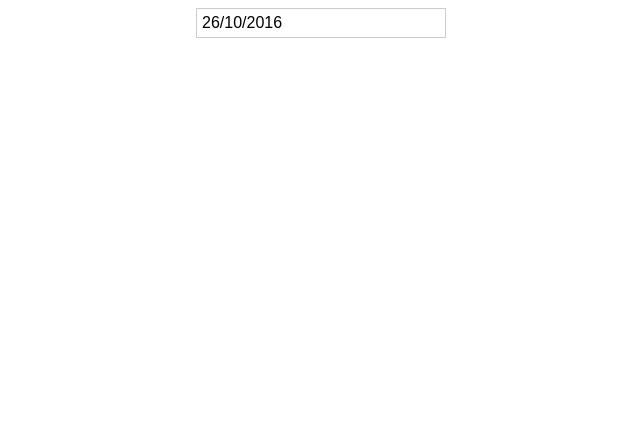
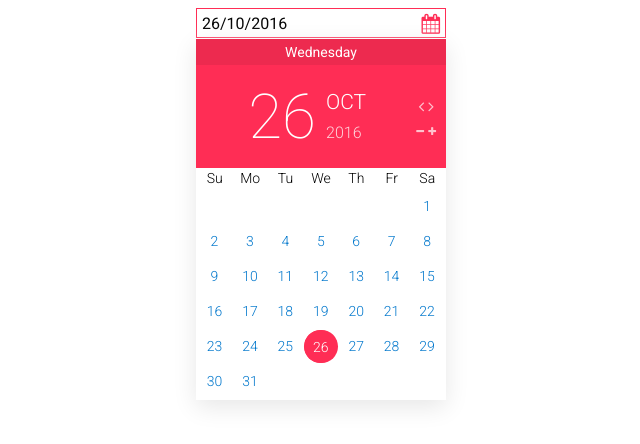
Before and after one commit to CuppaLabs/javascript-datepicker, a plain HTML site: page index.html in a window 1280 px wide. Shown: the whole page, without its empty margins (319-959 px from the left). Drawn offline with Linux system fonts and the light colour scheme.

Commit message:
theme and input container

```diff
--- a/css/styles.css
+++ b/css/styles.css
@@ -9,14 +9,21 @@ body{
     text-align: center;
     margin: 0px auto;
 }
-.wc-input{
+.wc-date-container{
     float: left;
     width: 100%;
     height: 30px;
-    border: 1px solid #CCC;
+    border: 1px solid #FF2D55;
     margin-bottom: 1px;
     font-size: 16px;
     padding: 5px;
+    text-align: left;
+    cursor: pointer;
+}
+.wc-date-container > i{
+    float: right;
+    font-size: 20px;
+    color: #FF2D55;
 }
 .winkel-calendar{
     font-size: 14px;
@@ -119,13 +126,14 @@ body{
 .calendar-days{
 	color: #07c;
 }
-.today{
-	border: 1px solid #3ce5ed;
+.today > span{
+	border: 1px solid #FF2D55;
     background: none;
     border-radius: 50px;
 }
 .selected-day{
-	background: #3ce5ed;
+	/*background: #3ce5ed;*/
+    background: #FF2D55;
     color: #fff;
     border-radius: 50px;
 }
@@ -133,8 +141,8 @@ body{
 .calendar-days td{
 	cursor: pointer;
 }
-.calendar-days td:hover{
-	background: #3ce5ed;
+.calendar-days td:hover > span{
+	background: #FF2D55;
     color: #fff;
     border-radius: 50px;
 }
@@ -144,8 +152,16 @@ body{
 	font-weight: 300;
 }
 .winkel-calendar table td{
-	padding: 7px 0px;
+	padding: 0px 0px;
+    width: 30px;
 	text-align: center;
-	width: 14.2%;
 	transition: all .1s linear;
 }
+.winkel-calendar table td span{
+    display: block;
+    width: 33px;
+    height: 33px;
+    padding: 8px 5px;
+    margin: 0px;
+    border-radius: 63px;
+}
--- a/index.html
+++ b/index.html
@@ -20,6 +20,7 @@ window.onload = function () {
 		onSelect : onDateChange
 
 	});
+	cal.show();
 }
 function onDateChange(date){
 	document.getElementById('container2').innerHTML = date;
--- a/js/winkel-calendar.js
+++ b/js/winkel-calendar.js
@@ -74,10 +74,18 @@
 	}
 	WinkelCalendar.prototype.init = function(){
 		 this.el.inputContainer = document.createElement('INPUT');
-		 this.el.inputContainer.setAttribute('type','text');
+		 this.el.dateContainer = document.createElement('DIV');
+		 this.el.dateContainer.textContainer = document.createElement('span');
+		 this.el.dateContainer.appendChild(this.el.dateContainer.textContainer);
+		 this.el.dateContainer.calIcon = document.createElement('i');
+		 this.el.dateContainer.calIcon.setAttribute('class','fa fa-calendar');
+		 this.el.dateContainer.appendChild(this.el.dateContainer.calIcon);
+		 this.el.inputContainer.setAttribute('type','hidden');
 		 this.el.inputContainer.setAttribute('class','wc-input');
-		 this.el.inputContainer.addEventListener('click', this.show.bind(this), false);
+		 this.el.dateContainer.setAttribute('class','wc-date-container');
+		 this.el.dateContainer.addEventListener('click', this.show.bind(this), false);
 		 document.getElementById(this.options.container).appendChild(this.el.inputContainer);
+		 document.getElementById(this.options.container).appendChild(this.el.dateContainer);
 		 this.el.style.display = "none";
 		 document.getElementById(this.options.container).appendChild(this.el);
 		 this.setDateVal();
@@ -90,6 +98,7 @@
 			this.el.style.display = "none";
 	}
 	WinkelCalendar.prototype.setDateVal = function(){
+			this.el.dateContainer.textContainer.textContent = moment(this.date).format('DD/MM/YYYY');
 			this.el.inputContainer.value = moment(this.date).format('DD/MM/YYYY');
 	}
 	WinkelCalendar.prototype.createHeaderView = function(){
@@ -256,9 +265,11 @@
 			  dateRow = document.createElement('tr');
 		    for (var j = 0; j <= 6; j++) {
 		    	var dateCell = document.createElement('td');
+				var span = document.createElement('span');
 		    	dateCell.setAttribute('class','calendar-day');
 		      if (day <= monthLength && (i > 0 || j >= startingDay)) {
-		    	  dateCell.textContent = day;
+		    	  span.textContent = day;
+				  dateCell.appendChild(span);
 			  if(day == parseInt(current_day)){
 				dateCell.classList.add('selected-day');
 			  }
@@ -299,7 +310,7 @@
 	WinkelCalendar.prototype.onCalendarClick = function(){
 		var self = this;
 		var elem = self.el;
-		if(event.target.hasOwnProperty('isDate') && event.target.innerHTML != ""){
+		if(event.target.parentElement.hasOwnProperty('isDate') && event.target.innerHTML != ""){
 
 			var date = event.target.innerHTML;
 			self.date.setDate(parseInt(date));
@@ -307,10 +318,11 @@
 			elem.getElementsByClassName('selected-day')[0].classList.remove('selected-day');
 			event.target.classList.add('selected-day');
 			self.updateHeader();
+			this.setDateVal();
 			if(typeof this.options.onSelect === 'function'){
-				this.setDateVal();
 				this.options.onSelect.call(this, this.date);
 			}
+			this.hide();
 		}
 	}
 	WinkelCalendar.prototype.updateHeader = function(){
```
